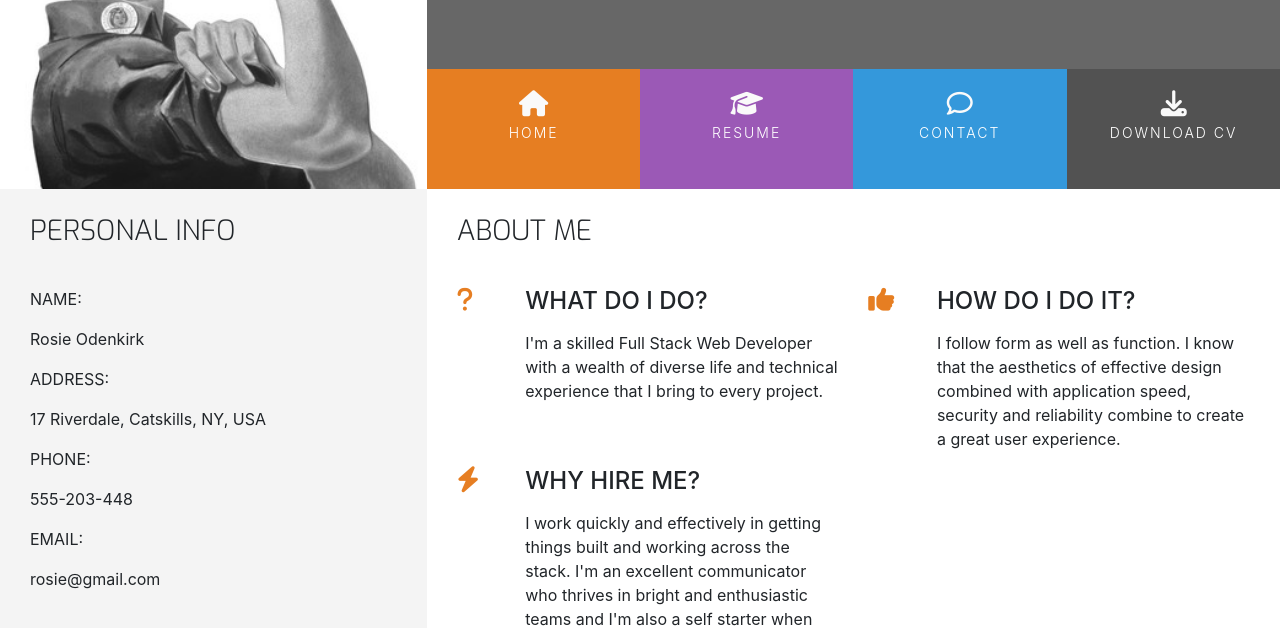
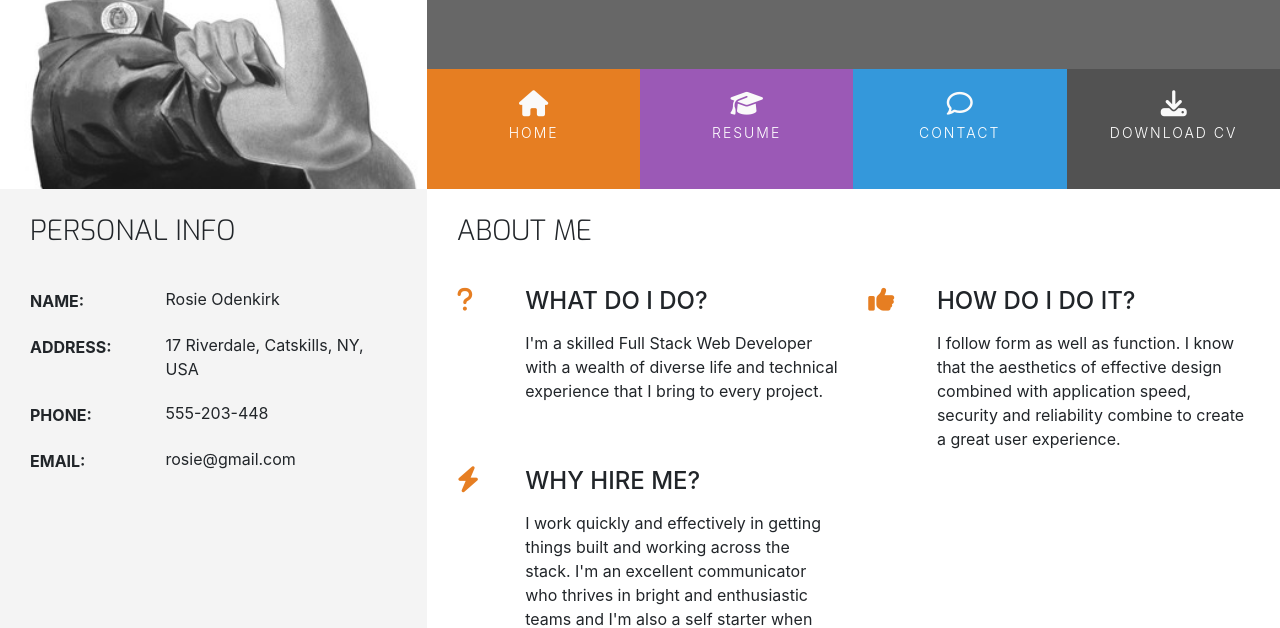
Before and after one commit to k-nadia/resume, a plain HTML site: page index.html in a window 1280 px wide. Shown: the part 180-808 px from the top of the page. Drawn offline with nearby package versions, Linux system fonts and the light colour scheme.

Commit message:
Add styling to personal info section

```diff
--- a/assets/css/style.css
+++ b/assets/css/style.css
@@ -226,3 +226,38 @@ footer {
 .three-reasons-heading {
     margin-bottom: 15px;
 }
+
+/*--------------------------------------------Personal Info*/
+
+.personal-info-item {
+    margin-bottom: 20px;
+    display: block;
+    clear: both;
+}
+
+.personal-info-item .key,
+.personal-info-item .value {
+    padding-right: 8px;
+    display: inline-block;
+}
+
+.personal-info-item .key p,
+.personal-info-item .value p {
+    margin: 0;
+}
+
+.personal-info-item .key {
+    width: 30%;
+    margin-right: 21px;
+    margin-top: 2px;
+    vertical-align: top;
+}
+
+.personal-info-item .key p {
+    font-weight: 700;
+}
+
+.personal-info-item .value {
+    position: relative;
+    width: 60%;
+}
```
